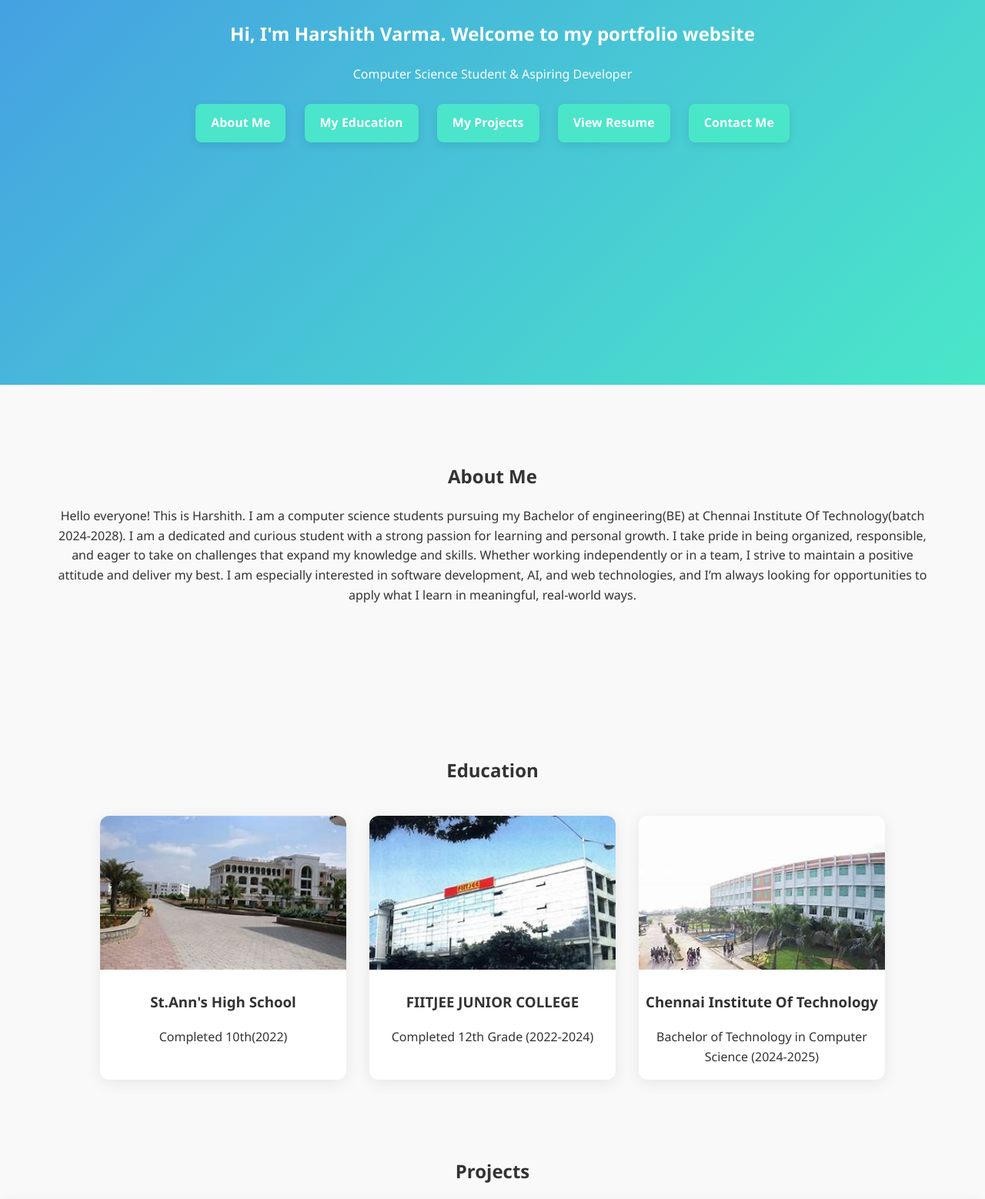
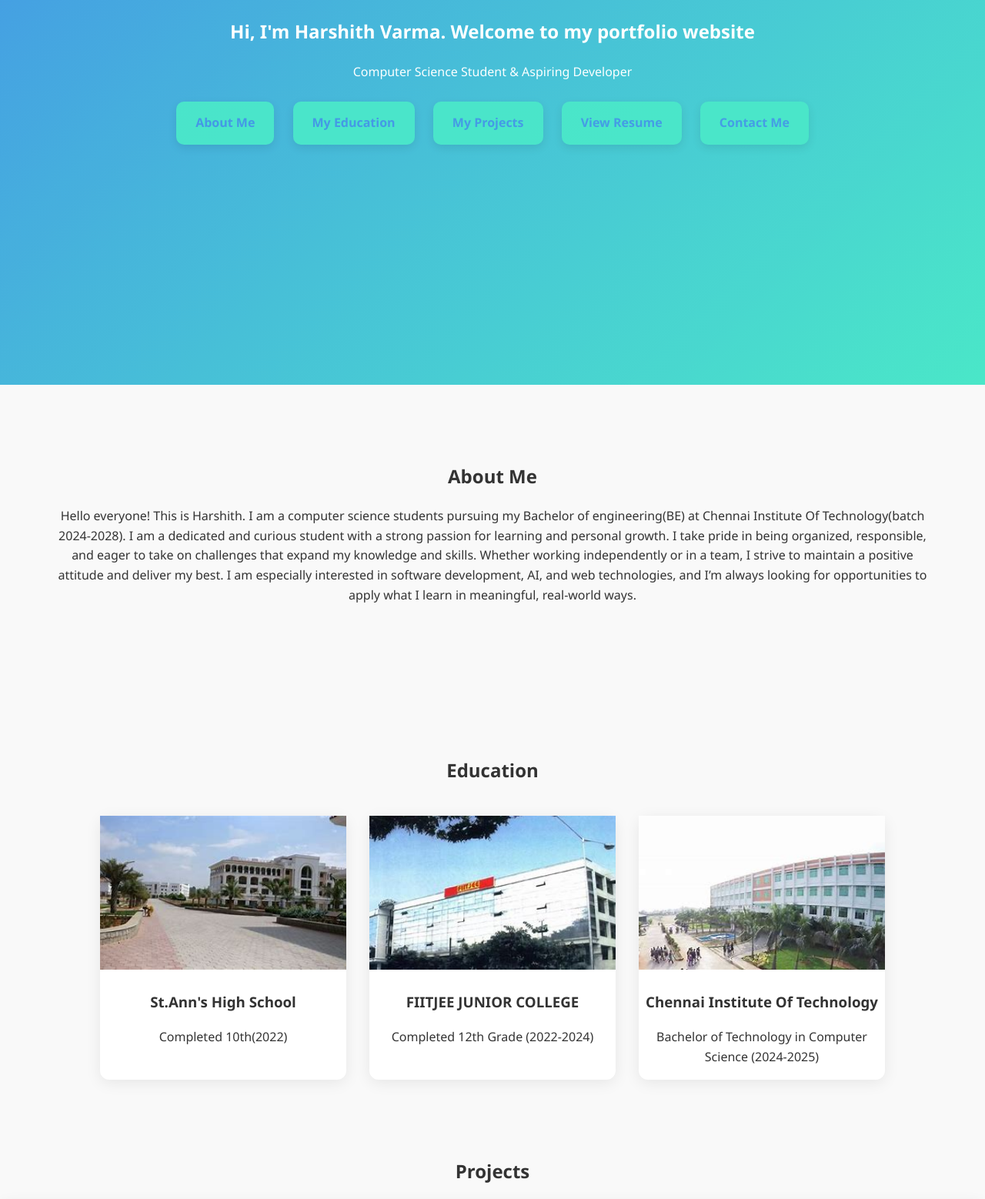
Before and after one commit to harshith-varma07/Portfolio-website, a plain HTML site: page index.html in a window 1280 px wide. Shown: the part 300-1858 px from the top of the page at 77% size. Drawn offline with Linux system fonts and the light colour scheme.

Commit message:
Update style.css

```diff
--- a/style.css
+++ b/style.css
@@ -37,7 +37,6 @@ body {
   flex-direction: column;
   justify-content: center;
   position: relative;
-  overflow: hidden;
 }
 .hero .overlay {
   background: linear-gradient(135deg, rgba(74,144,226,0.2), rgba(80,227,194,0.2));
@@ -49,24 +48,24 @@ body {
 .btn, .btn-outline {
   display: inline-block;
   background: var(--accent);
-  color: var(--white);
-  padding: 12px 20px;
-  border-radius: 8px;
+  color: var(--primary);
+  padding: 15px 25px;
+  border-radius: 10px;
   margin: 10px;
   box-shadow: 0 4px 12px rgba(0, 0, 0, 0.1);
-  font-weight: 600;
+  font-weight: bold;
   transition: transform 0.3s, background 0.3s;
 }
 .btn:hover, .btn-outline:hover {
-  transform: translateY(-4px);
-  background: var(--primary);
+  transform: translateY(-3px);
+  background: var(--accent);
+  color: var(--background);
 }
 .card, .edu-card {
   background: var(--surface);
-  color: var(--text-light);
+  color: var(--text);
   box-shadow: 0 4px 20px rgba(0, 0, 0, 0.08);
   border-radius: 12px;
-  overflow: hidden;
   transition: transform 0.6s ease;
 }
 .edu-card:hover {
@@ -137,11 +136,13 @@ html {
 }
 @media (max-width: 768px) {
   .hero {
-    padding: 60px 20px;
+    padding: 50px 20px;
+    text-align: center;
     flex-direction: column;
   }
   .btn, .btn-outline {
     width: 100%;
+    margin:10px 0;
   }
   .edu-container {
     flex-direction: column;
```
